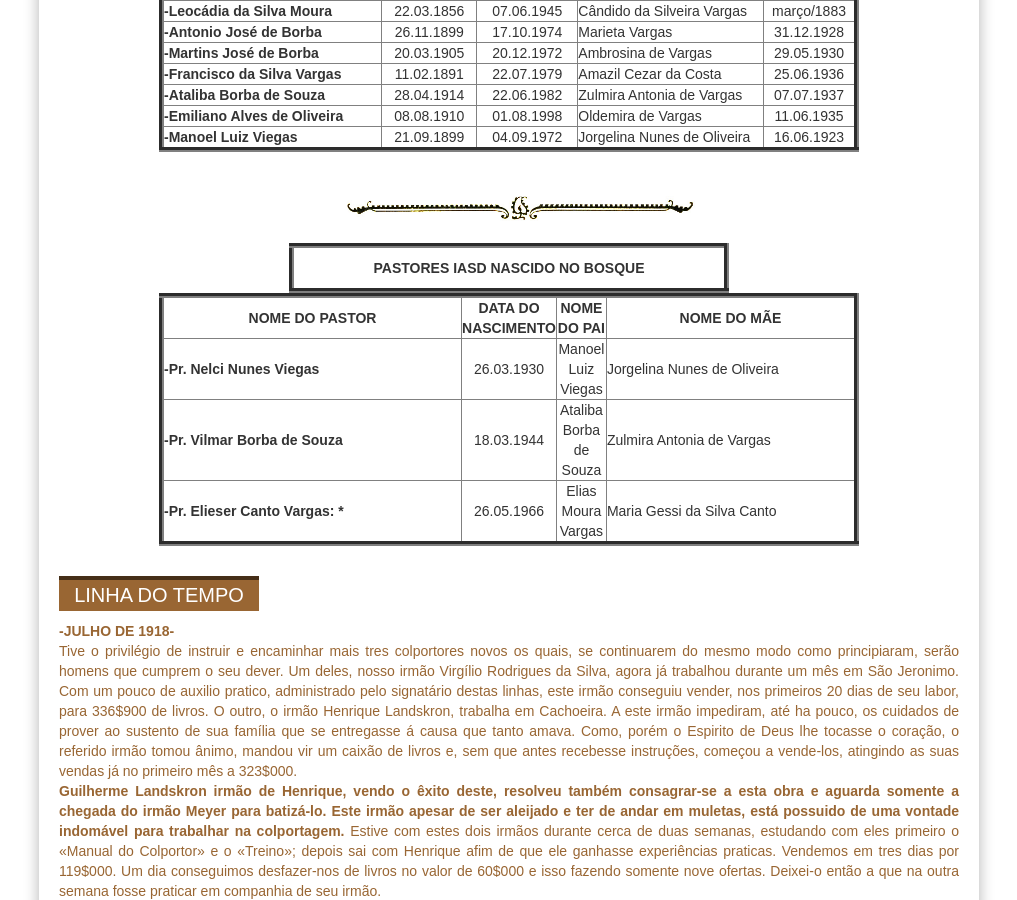
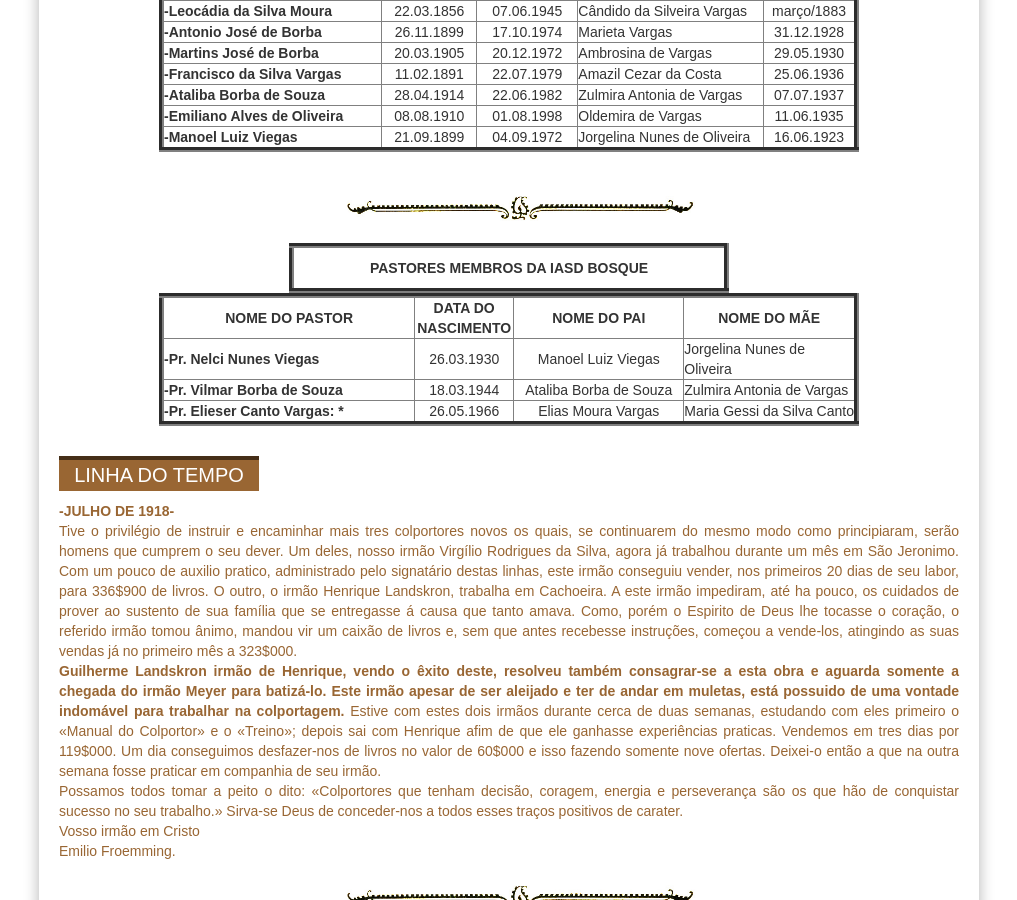
Before and after one commit to claudiovargas1955/claudiovargas1955.github.io, a Jekyll site: the page built from _pages/história-da-iasd-bosque.html, in a window 1280 px wide and 900 px high, scrolled down 1285 px. Shown: the whole window, without its empty margins (131-1148 px from the left). Built offline with Jekyll 4.4.1, drawn with Linux system fonts in a browser that asks for light colours; some web fonts are replaced.

Commit message:
Update história-da-iasd-bosque.html

```diff
--- a/_pages/história-da-iasd-bosque.html
+++ b/_pages/história-da-iasd-bosque.html
@@ -258,15 +258,15 @@ tr:hover{
        <div class="brasileira" align="center">
     <table border="5px" color="#ffffff" width="440px" cellspacing="10px" cellpadding="10px" height="50px">
           <tr>
-            <td align="center"><b>PASTORES IASD NASCIDO NO BOSQUE</b></td>
+            <td align="center"><b>PASTORES MEMBROS DA IASD BOSQUE</b></td>
          </tr>
 
     <table border="5px" color="#ffffff" width="700px"  cellspacing="10px" cellpadding="10px">
          <tr>
            <td align="center" width="300px" height="40px"><b>NOME DO PASTOR</b></td>
-           <td align="center" width="50px"><b>DATA DO NASCIMENTO</b></td>
-           <td align="center" width="50px"><b>NOME DO PAI</b></td>
-           <td align="center" width="250px"><b>NOME DO MÃE</b></td>
+           <td align="center" width="100px"><b>DATA DO NASCIMENTO</b></td>
+           <td align="center" width="200px"><b>NOME DO PAI</b></td>
+           <td align="center" width="200px"><b>NOME DO MÃE</b></td>
 
         </tr>
 
```
